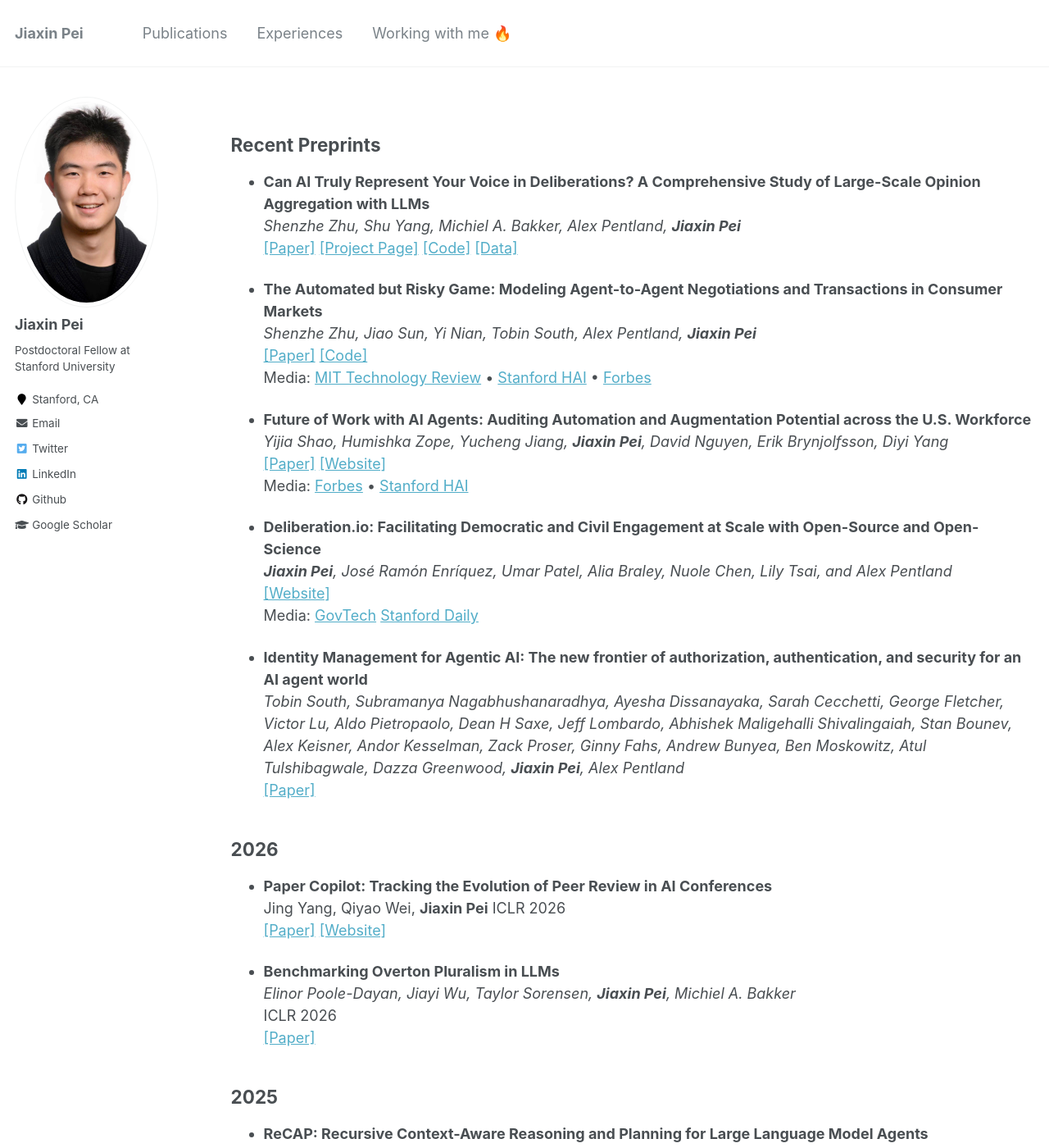
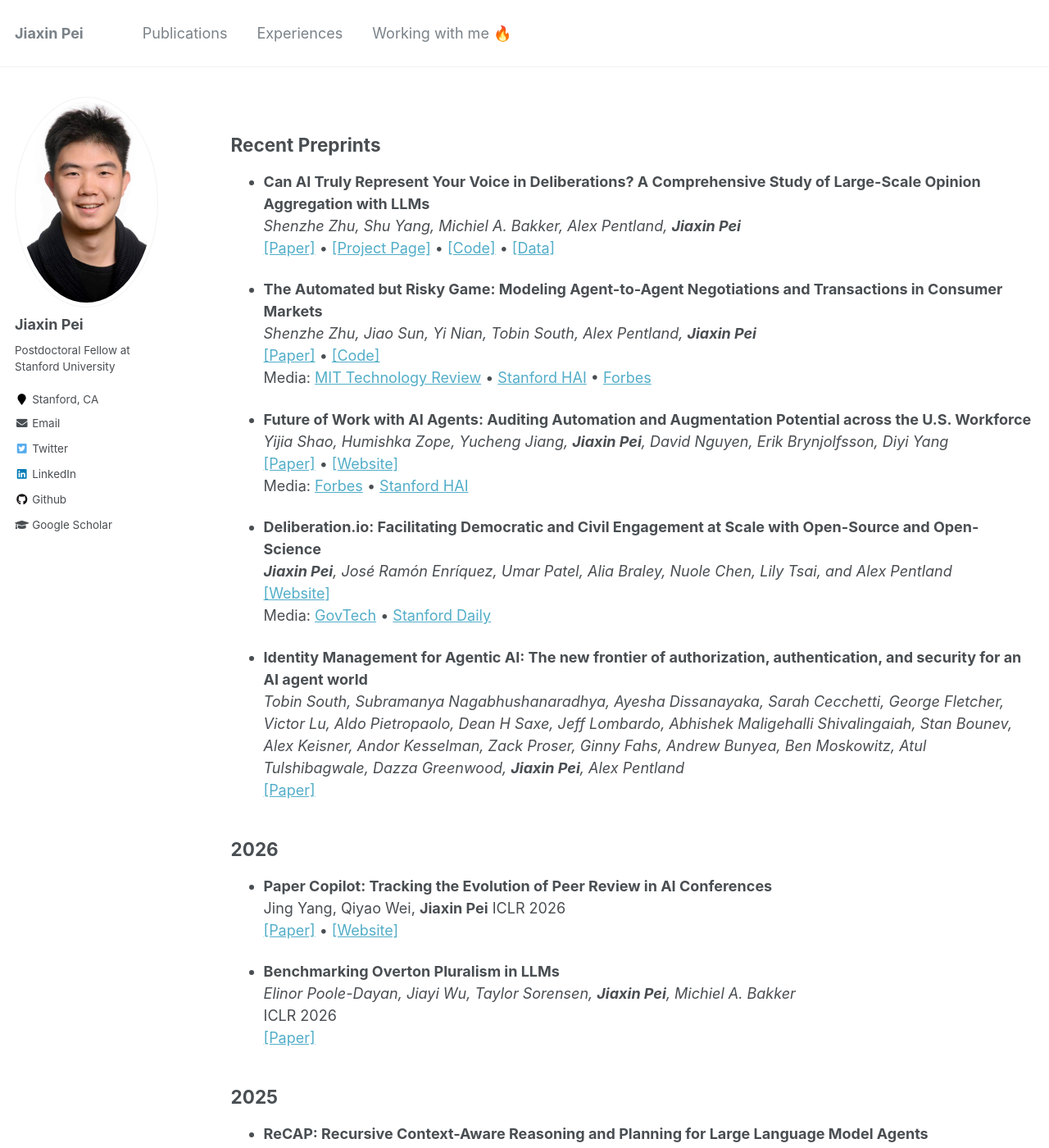
Before and after one commit to Jiaxin-Pei/Jiaxin-Pei.github.io, a Jekyll site: the page built from _pages/publications.md, in a window 1280 px wide and 1400 px high. Shown: the whole window at 82% size. Built offline with Jekyll 4.4.1, drawn with Linux system fonts in a browser that asks for light colours; some of the changed text lies outside the part shown.

Commit message:
update pages

```diff
--- a/_pages/publications.md
+++ b/_pages/publications.md
@@ -31,22 +31,22 @@ redirect_from:
 
 * **Can AI Truly Represent Your Voice in Deliberations? A Comprehensive Study of Large-Scale Opinion Aggregation with LLMs**
   *Shenzhe Zhu, Shu Yang, Michiel A. Bakker, Alex Pentland, **Jiaxin Pei***
-  [[Paper]](https://arxiv.org/abs/2510.05154) [[Project Page]](https://shuyhere.github.io/LLMs-for-Scalable-Deliberation) [[Code]](https://github.com/shuyhere/LLMs-for-Scalable-Deliberation) [[Data]](https://huggingface.co/datasets/babytreecc/DeliberationBank)
+  [[Paper]](https://arxiv.org/abs/2510.05154) • [[Project Page]](https://shuyhere.github.io/LLMs-for-Scalable-Deliberation) • [[Code]](https://github.com/shuyhere/LLMs-for-Scalable-Deliberation) • [[Data]](https://huggingface.co/datasets/babytreecc/DeliberationBank)
 
 * **The Automated but Risky Game: Modeling Agent-to-Agent Negotiations and Transactions in Consumer Markets**
   *Shenzhe Zhu, Jiao Sun, Yi Nian, Tobin South, Alex Pentland, **Jiaxin Pei***
-  [[Paper]](https://arxiv.org/abs/2506.00073) [[Code]](https://github.com/ShenzheZhu/A2A-NT)
+  [[Paper]](https://arxiv.org/abs/2506.00073) • [[Code]](https://github.com/ShenzheZhu/A2A-NT)
   Media: [MIT Technology Review](https://www.technologyreview.com/2025/06/17/1118910/ai-price-negotiation/) • [Stanford HAI](https://hai.stanford.edu/news/the-art-of-the-automated-negotiation) • [Forbes](https://www.forbes.com/sites/rashishrivastava/2025/06/17/the-prompt-white-collar-bloodbaths/)
 
 * **Future of Work with AI Agents: Auditing Automation and Augmentation Potential across the U.S. Workforce**
   *Yijia Shao, Humishka Zope, Yucheng Jiang, **Jiaxin Pei**, David Nguyen, Erik Brynjolfsson, Diyi Yang*
-  [[Paper]](https://arxiv.org/abs/2506.06576)   [[Website]](https://futureofwork.saltlab.stanford.edu)
+  [[Paper]](https://arxiv.org/abs/2506.06576) • [[Website]](https://futureofwork.saltlab.stanford.edu)
   Media: [Forbes](https://www.forbes.com/sites/avivalegatt/2025/06/16/ai-agents-are-set-to-transform-higher-education-heres-how/) • [Stanford HAI](https://hai.stanford.edu/news/what-workers-really-want-from-artificial-intelligence)
 
 * **Deliberation.io: Facilitating Democratic and Civil Engagement at Scale with Open-Source and Open-Science**
   ***Jiaxin Pei**, José Ramón Enríquez, Umar Patel, Alia Braley, Nuole Chen, Lily Tsai, and Alex Pentland*
   [[Website]](https://deliberation.io)
-  Media: [GovTech](https://www.govtech.com/artificial-intelligence/washington-d-c-will-pilot-ai-at-public-listening-session) [Stanford Daily](https://stanforddaily.com/2025/09/24/digital-economy-lab-launches-platform/)
+  Media: [GovTech](https://www.govtech.com/artificial-intelligence/washington-d-c-will-pilot-ai-at-public-listening-session) • [Stanford Daily](https://stanforddaily.com/2025/09/24/digital-economy-lab-launches-platform/)
 
 
 * **Identity Management for Agentic AI: The new frontier of authorization, authentication, and security for an AI agent world**
@@ -66,7 +66,7 @@ redirect_from:
 * **Paper Copilot: Tracking the Evolution of Peer Review in AI Conferences**
   Jing Yang, Qiyao Wei, **Jiaxin Pei**
   ICLR 2026
-  [[Paper]](https://arxiv.org/abs/2510.13201) [[Website]](https://papercopilot.com/)
+  [[Paper]](https://arxiv.org/abs/2510.13201) • [[Website]](https://papercopilot.com/)
 
 * **Benchmarking Overton Pluralism in LLMs**
   *Elinor Poole-Dayan, Jiayi Wu, Taylor Sorensen, **Jiaxin Pei**, Michiel A. Bakker*
@@ -78,7 +78,7 @@ redirect_from:
 * **ReCAP: Recursive Context-Aware Reasoning and Planning for Large Language Model Agents**
   *Zhenyu Zhang, Tianyi Chen, Weiran Xu, Alex Pentland, **Jiaxin Pei***
   NeurIPS 2025
-  [[Paper]](https://arxiv.org/abs/2510.23822) [[Code]](https://github.com/ReCAP-Stanford/ReCAP)
+  [[Paper]](https://arxiv.org/abs/2510.23822) • [[Code]](https://github.com/ReCAP-Stanford/ReCAP)
 
 * **The World According to LLMs: How Geographic Origin Influences LLMs' Entity Deduction Capabilities**
   *Harsh Nishant Lalai, Raj Sanjay Shah, **Jiaxin Pei**, Sashank Varma, Yi-Chia Wang, Ali Emami*
@@ -88,12 +88,12 @@ redirect_from:
 * **Beyond Demographics: Fine-tuning Large Language Models to Predict Individuals' Subjective Text Perceptions**
   *Matthias Orlikowski, **Jiaxin Pei**, Paul Röttger, Philipp Cimiano, David Jurgens, Dirk Hovy*
   ACL 2025
-  [[Paper]](https://arxiv.org/abs/2502.20897) [[Code]](https://github.com/morlikowski/beyond-demographics)
+  [[Paper]](https://arxiv.org/abs/2502.20897) • [[Code]](https://github.com/morlikowski/beyond-demographics)
 
 * **Sociodemographic Prompting is Not Yet an Effective Approach for Simulating Subjective Judgments with LLMs**
   *†Huaman Sun, **Jiaxin Pei**, Minje Choi and David Jurgens* (†Student Mentee)
   NAACL 2025
-  [[Paper]](https://arxiv.org/abs/2311.09730) [[Code]](https://github.com/Jiaxin-Pei/LLM-as-Subjective-Judge)
+  [[Paper]](https://arxiv.org/abs/2311.09730) • [[Code]](https://github.com/Jiaxin-Pei/LLM-as-Subjective-Judge)
 
 * **Causally Modeling the Linguistic and Social Factors that Predict Email Response**
   *Yinuo Xu, Hong Chen, Sushrita Rakshit, Aparna Ananthasubramaniam, Omkar Yadav, Mingqian Zheng, Michael Jiang, Lechen Zhang, Bowen Yi, Kenan Alkiek, Abraham Israeli, Bangzhao Shu, Hua Shen, **Jiaxin Pei**, Haotian Zhang, Miriam Schirmer, David Jurgens*
@@ -115,12 +115,12 @@ redirect_from:
 * **Modeling and Detecting Company Risks from News**
   ***Jiaxin Pei**, Soumya Vadlamannati, Liang-Kang Huang, Daniel Preotiuc-Pietro, Xinyu Hua*
   NAACL 2024
-  [[Paper]](https://aclanthology.org/2024.naacl-industry.6.pdf) [[Blog]](https://www.bloomberg.com/company/stories/bloombergs-ai-group-publishes-3-research-papers-at-naacl-2024/?linkId=473264235)
+  [[Paper]](https://aclanthology.org/2024.naacl-industry.6.pdf) • [[Blog]](https://www.bloomberg.com/company/stories/bloombergs-ai-group-publishes-3-research-papers-at-naacl-2024/?linkId=473264235)
 
 * **When "A Helpful Assistant" Is Not Really Helpful: Personas in System Prompts Do Not Improve Performances of Large Language Models**
   *†Mingqian Zheng, **Jiaxin Pei**, Lajanugen Logeswaran, Moontae Lee and David Jurgens* (†Student Mentee)
   EMNLP 2024 (Findings)
-  [[Paper]](https://arxiv.org/abs/2311.10054) [[Code]](https://github.com/Jiaxin-Pei/Prompting-with-Social-Roles)
+  [[Paper]](https://arxiv.org/abs/2311.10054) • [[Code]](https://github.com/Jiaxin-Pei/Prompting-with-Social-Roles)
   Media: [The Markup](https://themarkup.org/hello-world/2024/01/06/what-happens-when-you-roleplay-with-chatgpt)
 
 ## 2023
@@ -134,29 +134,29 @@ redirect_from:
 * **Do LLMs Understand Social Knowledge? Evaluating the Sociability of Large Language Models with SocKET Benchmark**
   ***Jiaxin Pei**\*, Minje Choi\*, Sagar Kumar, Chang Shu and David Jurgens* (\*Equal Contributions)
   EMNLP 2023
-  [[Paper]](https://arxiv.org/abs/2305.14938) [[Dataset]](https://huggingface.co/datasets/Blablablab/SOCKET) [[Code]](https://github.com/minjechoi/SOCKET)
+  [[Paper]](https://arxiv.org/abs/2305.14938) • [[Dataset]](https://huggingface.co/datasets/Blablablab/SOCKET) • [[Code]](https://github.com/minjechoi/SOCKET)
 
 * **SuperTweetEval: A Challenging, Unified and Heterogeneous Benchmark for Social Media NLP Research**
   *Dimosthenis Antypas, Asahi Ushio, Francesco Barbieri, Leonardo Neves, Kiamehr Rezaee, Luis Espinosa-Anke, **Jiaxin Pei**, Jose Camacho-Collados*
   EMNLP 2023 (Findings)
-  [[Paper]](https://arxiv.org/pdf/2310.14757.pdf) [[Dataset]](https://huggingface.co/datasets/cardiffnlp/super_tweeteval)
+  [[Paper]](https://arxiv.org/pdf/2310.14757.pdf) • [[Dataset]](https://huggingface.co/datasets/cardiffnlp/super_tweeteval)
 
 * **When Do Annotator Demographics Matter? Measuring The Influence of Annotator Demographics with the POPQUORN Dataset**
   ***Jiaxin Pei** and David Jurgens*
   LAW-XVII @ ACL 2023
-  [[Paper]](https://arxiv.org/abs/2306.06826) [[Dataset]](https://github.com/Jiaxin-Pei/potato-prolific-dataset) [[Interface]](https://github.com/Jiaxin-Pei/potato-prolific-dataset)
+  [[Paper]](https://arxiv.org/abs/2306.06826) • [[Dataset]](https://github.com/Jiaxin-Pei/potato-prolific-dataset) • [[Interface]](https://github.com/Jiaxin-Pei/potato-prolific-dataset)
   Media: [Michigan News](https://news.umich.edu/building-reliable-ai-models-requires-understanding-the-people-behind-the-datasets/) • [Prolific](https://www.prolific.com/resources/key-takeaways-from-our-study-on-bias-in-ai-annotations) • [Digit News](https://www.digit.fyi/study-ai-bias-influenced-by-demographics-of-moderators/) • [Today Headline](https://todayheadline.co/building-reliable-ai-models-requires-understanding-the-people-behind-the-datasets/)
 
 * **Exploring Linguistic Style Matching in Online Communities: The Role of Social Context and Conversation Dynamics**
   *Aparna Ananthasubramaniam, Hong Chen, Jason Yan, Kenan Alkiek, **Jiaxin Pei**, Agrima Seth, Lavinia Dunagan, Minje Choi, Benjamin Litterer and David Jurgens*
   SICon @ ACL 2023
   🏆 Best Paper Award
-  [[Paper]](https://arxiv.org/pdf/2307.02758.pdf) [[Code]](https://github.com/davidjurgens/style-influence)
+  [[Paper]](https://arxiv.org/pdf/2307.02758.pdf) • [[Code]](https://github.com/davidjurgens/style-influence)
 
 * **SemEval 2023 Task 9: Multilingual Tweet Intimacy Analysis**
   ***Jiaxin Pei**, Vítor Silva, Maarten Bos, Yozon Liu, Leonardo Neves, David Jurgens and Francesco Barbieri*
   SemEval 2023
-  [[Website]](https://sites.google.com/umich.edu/semeval-2023-tweet-intimacy/home) [[Paper]](https://aclanthology.org/2023.semeval-1.309.pdf)
+  [[Website]](https://sites.google.com/umich.edu/semeval-2023-tweet-intimacy/home) • [[Paper]](https://aclanthology.org/2023.semeval-1.309.pdf)
 
 ## 2022
 
@@ -164,20 +164,20 @@ redirect_from:
   ***Jiaxin Pei**, Aparna Ananthasubramaniam, Xingyao Wang, Naitian Zhou, Jackson Sargent, Apostolos Dedeloudis and David Jurgens*
   EMNLP 2022 (Demo)
   🏆 Best Demo Paper Award at HCOMP 2024
-  [[Paper]](https://arxiv.org/abs/2212.08620) [[Code]](https://github.com/davidjurgens/potato) [[Website]](https://potato-annotation-tutorial.readthedocs.io/en/latest/)
+  [[Paper]](https://arxiv.org/abs/2212.08620) • [[Code]](https://github.com/davidjurgens/potato) • [[Website]](https://potato-annotation-tutorial.readthedocs.io/en/latest/)
 
 * **Modeling Information Change in Science Communication with Semantically Matched Paraphrases**
   ***Jiaxin Pei**\*, Dustin Wright\*, David Jurgens and Isabelle Augenstein* (\*Equal Contributions)
   EMNLP 2022
   🏆 Honorable Mention Award at IC2S2 2023
-  [[Paper]](https://preview.aclanthology.org/emnlp-22-ingestion/2022.emnlp-main.117.pdf) [[Code]](https://github.com/copenlu/scientific-information-change) [[Dataset]](https://huggingface.co/datasets/copenlu/spiced) [[PyPI]](https://pypi.org/project/scientific-information-change/) [[Interface]](https://potato-annotation.readthedocs.io/en/latest/example-projects/#match-findings-in-papers-and-news-likert-prescreening-questions-multi-task)
+  [[Paper]](https://preview.aclanthology.org/emnlp-22-ingestion/2022.emnlp-main.117.pdf) • [[Code]](https://github.com/copenlu/scientific-information-change) • [[Dataset]](https://huggingface.co/datasets/copenlu/spiced) • [[PyPI]](https://pypi.org/project/scientific-information-change/) • [[Interface]](https://potato-annotation.readthedocs.io/en/latest/example-projects/#match-findings-in-papers-and-news-likert-prescreening-questions-multi-task)
 
 ## 2021
 
 * **Measuring Sentence-level and Aspect-level Uncertainty in Science Communications**
   ***Jiaxin Pei** and David Jurgens*
   EMNLP 2021
-  [[Website]](https://jiaxin-pei.github.io/project_websites/certainty/Certainty-in-Science-Communication.html) [[Paper]](https://jiaxin-pei.github.io/project_websites/certainty/files/EMNLP_2021_Certainty.pdf) [[Data]](https://github.com/Jiaxin-Pei/Certainty-in-Science-Communication/tree/main/data/annotated_data) [[URLs]](https://github.com/Jiaxin-Pei/Certainty-in-Science-Communication/tree/main/data/urls) [[Model]](https://jiaxin-pei.github.io/project_websites/certainty/Certainty-in-Science-Communication.html#Getting) [[PyPI]](https://pypi.org/project/certainty-estimator/) [[Interface]](https://potato-annotation.readthedocs.io/en/latest/example-projects/#textual-uncertainty-likert-categorization)
+  [[Website]](https://jiaxin-pei.github.io/project_websites/certainty/Certainty-in-Science-Communication.html) • [[Paper]](https://jiaxin-pei.github.io/project_websites/certainty/files/EMNLP_2021_Certainty.pdf) • [[Data]](https://github.com/Jiaxin-Pei/Certainty-in-Science-Communication/tree/main/data/annotated_data) • [[URLs]](https://github.com/Jiaxin-Pei/Certainty-in-Science-Communication/tree/main/data/urls) • [[Model]](https://jiaxin-pei.github.io/project_websites/certainty/Certainty-in-Science-Communication.html#Getting) • [[PyPI]](https://pypi.org/project/certainty-estimator/) • [[Interface]](https://potato-annotation.readthedocs.io/en/latest/example-projects/#textual-uncertainty-likert-categorization)
   Media: [Poynter](https://www.poynter.org/reporting-editing/2022/science-reporting-scientific-study-journalism-exaggerate-understate/) • [Michigan News](https://news.umich.edu/journalists-tend-to-temper-not-exaggerate-scientific-claims-u-m-study-shows/) • [phys.org](https://phys.org/news/2022-02-journalists-tend-tempernot-exaggeratescientific.html) • [ZME Science](https://www.zmescience.com/science/journalists-temper-not-exaggerate-scientific-claims-22022022/)
 
 ## 2020
@@ -185,17 +185,17 @@ redirect_from:
 * **Quantifying Intimacy in Language**
   ***Jiaxin Pei** and David Jurgens*
   EMNLP 2020
-  [[Paper]](https://arxiv.org/pdf/2011.03020.pdf) [[Data]](https://blablablab.si.umich.edu/projects/intimacy/#Data) [[Model]](https://blablablab.si.umich.edu/projects/intimacy/#Getting) [[PyPI]](https://pypi.org/project/question-intimacy/) [[Demo]](https://huggingface.co/pedropei/live-demo-question-intimacy?text=Who+are+you+most+afraid+of+dying+in+your+family%3F)
+  [[Paper]](https://arxiv.org/pdf/2011.03020.pdf) • [[Data]](https://blablablab.si.umich.edu/projects/intimacy/#Data) • [[Model]](https://blablablab.si.umich.edu/projects/intimacy/#Getting) • [[PyPI]](https://pypi.org/project/question-intimacy/) • [[Demo]](https://huggingface.co/pedropei/live-demo-question-intimacy?text=Who+are+you+most+afraid+of+dying+in+your+family%3F)
 
 * **MATINF: A Jointly Labeled Large-Scale Dataset for Classification, Question Answering and Summarization**
   ***Jiaxin Pei**\*, Canwen Xu\*, Hongtao Wu, Yiyu Liu and Chenliang Li* (\*Equal Contributions)
   ACL 2020
-  [[Paper]](https://www.aclweb.org/anthology/2020.acl-main.330/) [[Data]](https://github.com/WHUIR/MATINF) [[Model]](https://github.com/WHUIR/MATINF)
+  [[Paper]](https://www.aclweb.org/anthology/2020.acl-main.330/) • [[Data]](https://github.com/WHUIR/MATINF) • [[Model]](https://github.com/WHUIR/MATINF)
 
 * **Pre-train and Plug-in: Flexible Conditional Text Generation with Variational Auto-Encoders**
   *Yu Duan, Canwen Xu, **Jiaxin Pei**, Jialong Han and Chenliang Li*
   ACL 2020
-  [[Paper]](https://www.aclweb.org/anthology/2020.acl-main.23/) [[Model]](https://github.com/WHUIR/PPVAE)
+  [[Paper]](https://www.aclweb.org/anthology/2020.acl-main.23/) • [[Model]](https://github.com/WHUIR/PPVAE)
 
 ## 2019
 
```
